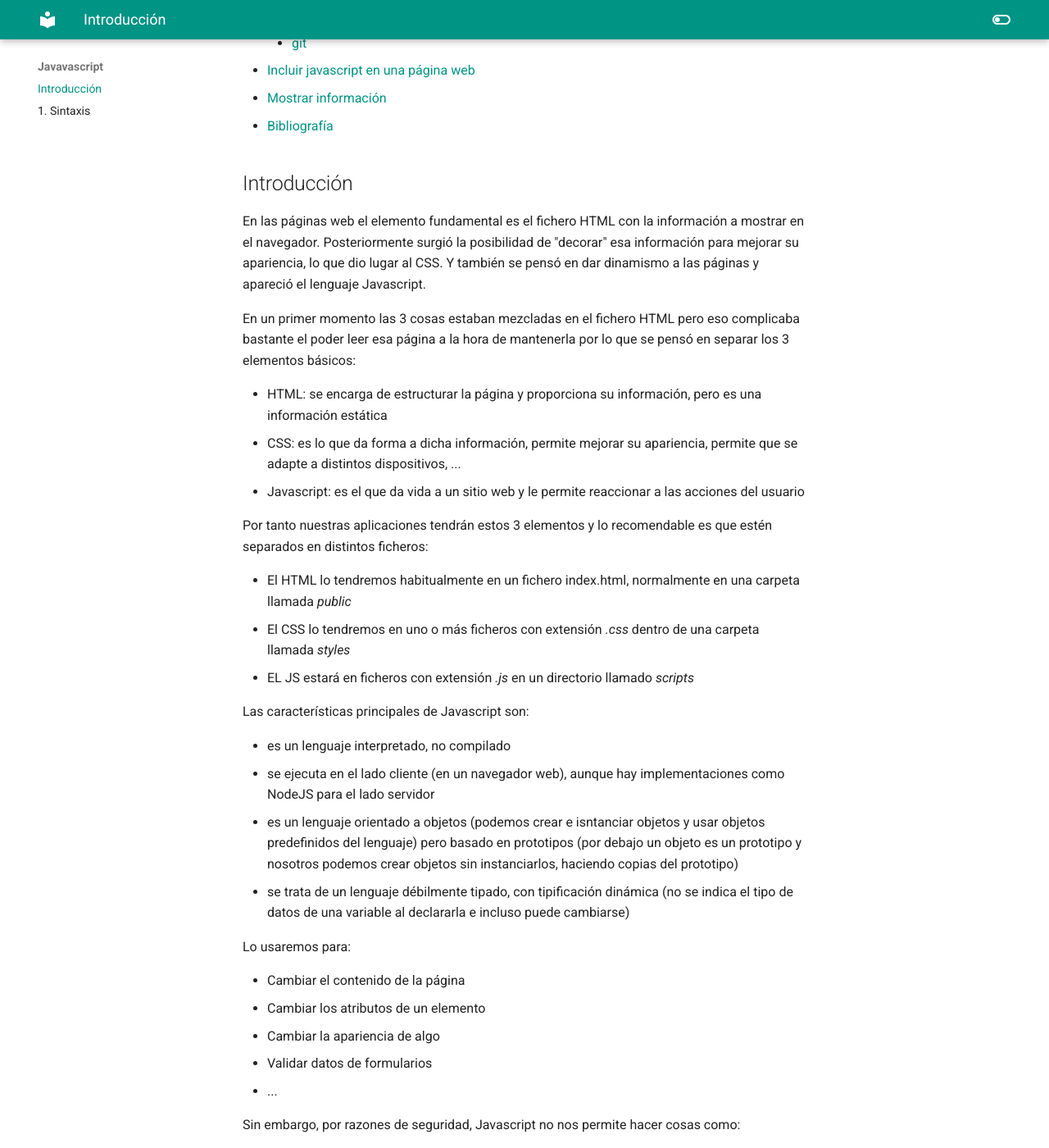
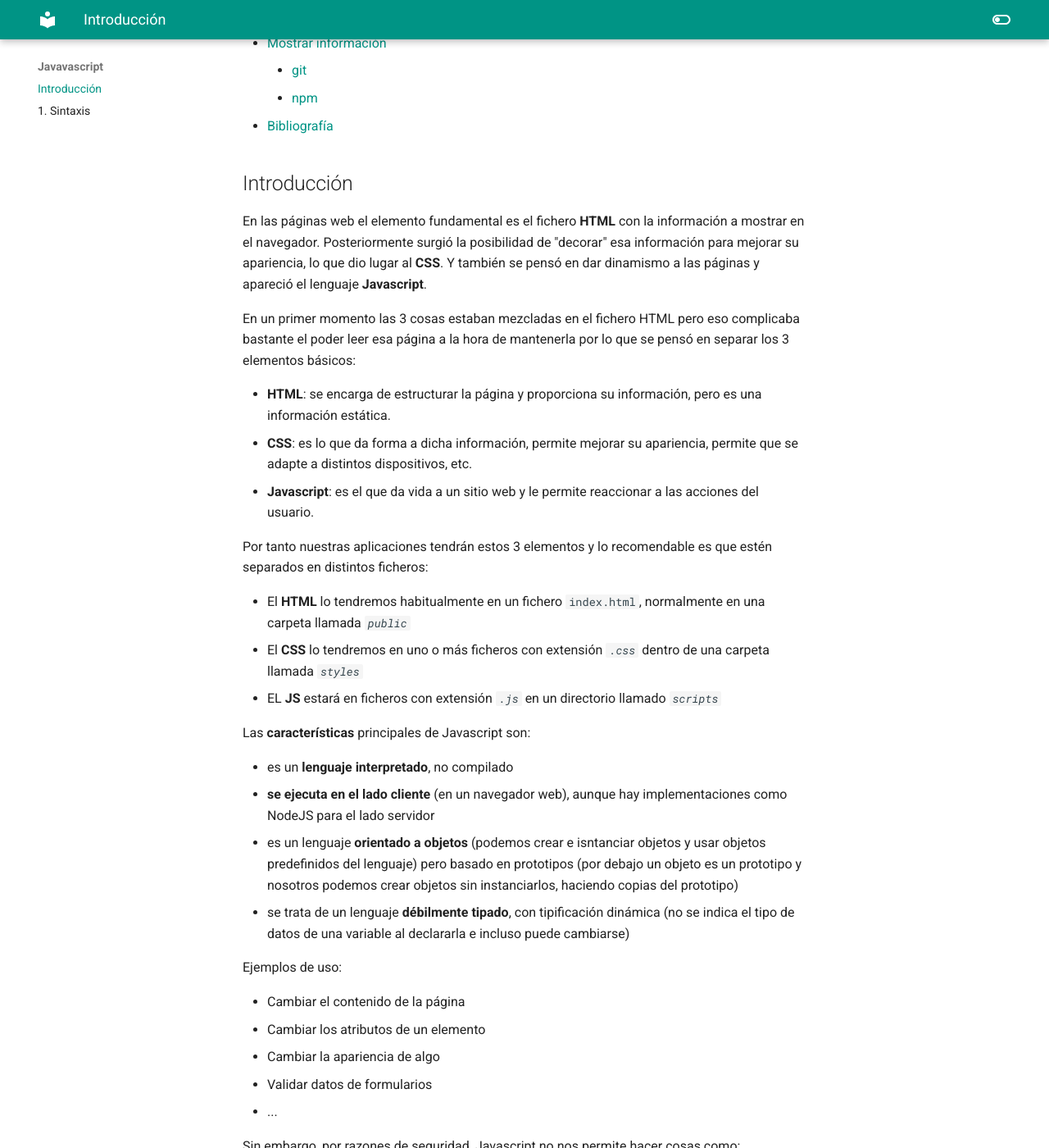
Before and after one commit to jsanvil/dwec2023, an MkDocs documentation site: the page built from docs/01-js/index.md, in a window 1280 px wide and 1400 px high, scrolled down 1354 px. Shown: the whole window at 82% size. Built offline with MkDocs 1.6.1 and Material for MkDocs 9.7.7, drawn with Linux system fonts in a browser that asks for light colours; some of the changed text lies outside the part shown.

Commit message:
intro fixes

````diff
--- a/docs/01-js/index.md
+++ b/docs/01-js/index.md
@@ -31,37 +31,37 @@
     - [La consola del navegador](#la-consola-del-navegador)
     - [Editores](#editores)
     - [Editores on-line](#editores-on-line)
-    - [npm](#npm)
-    - [git](#git)
   - [Incluir javascript en una página web](#incluir-javascript-en-una-página-web)
   - [Mostrar información](#mostrar-información)
+    - [git](#git)
+    - [npm](#npm)
 - [Bibliografía](#bibliografía)
 
 
 ## Introducción
 
-En las páginas web el elemento fundamental es el fichero HTML con la información a mostrar en el navegador. Posteriormente surgió la posibilidad de "decorar" esa información para mejorar su apariencia, lo que dio lugar al CSS. Y también se pensó en dar dinamismo a las páginas y apareció el lenguaje Javascript.
+En las páginas web el elemento fundamental es el fichero **HTML** con la información a mostrar en el navegador. Posteriormente surgió la posibilidad de "decorar" esa información para mejorar su apariencia, lo que dio lugar al **CSS**. Y también se pensó en dar dinamismo a las páginas y apareció el lenguaje **Javascript**.
 
 En un primer momento las 3 cosas estaban mezcladas en el fichero HTML pero eso complicaba bastante el poder leer esa página a la hora de mantenerla por lo que se pensó en separar los 3 elementos básicos:
 
-- HTML: se encarga de estructurar la página y proporciona su información, pero es una información estática
-- CSS: es lo que da forma a dicha información, permite mejorar su apariencia, permite que se adapte a distintos dispositivos, ...
-- Javascript: es el que da vida a un sitio web y le permite reaccionar a las acciones del usuario
+- **HTML**: se encarga de estructurar la página y proporciona su información, pero es una información estática.
+- **CSS**: es lo que da forma a dicha información, permite mejorar su apariencia, permite que se adapte a distintos dispositivos, etc.
+- **Javascript**: es el que da vida a un sitio web y le permite reaccionar a las acciones del usuario.
 
 Por tanto nuestras aplicaciones tendrán estos 3 elementos y lo recomendable es que estén separados en distintos ficheros:
 
-- El HTML lo tendremos habitualmente en un fichero index.html, normalmente en una carpeta llamada _public_
-- El CSS lo tendremos en uno o más ficheros con extensión _.css_ dentro de una carpeta llamada _styles_
-- EL JS estará en ficheros con extensión _.js_ en un directorio llamado _scripts_
+- El **HTML** lo tendremos habitualmente en un fichero `index.html`, normalmente en una carpeta llamada _`public`_
+- El **CSS** lo tendremos en uno o más ficheros con extensión _`.css`_ dentro de una carpeta llamada _`styles`_
+- EL **JS** estará en ficheros con extensión _`.js`_ en un directorio llamado _`scripts`_
 
-Las características principales de Javascript son:
+Las **características** principales de Javascript son:
 
-- es un lenguaje interpretado, no compilado
-- se ejecuta en el lado cliente (en un navegador web), aunque hay implementaciones como NodeJS para el lado servidor
-- es un lenguaje orientado a objetos (podemos crear e isntanciar objetos y usar objetos predefinidos del lenguaje) pero basado en prototipos (por debajo un objeto es un prototipo y nosotros podemos crear objetos sin instanciarlos, haciendo copias del prototipo)
-- se trata de un lenguaje débilmente tipado, con tipificación dinámica (no se indica el tipo de datos de una variable al declararla e incluso puede cambiarse)
+- es un **lenguaje interpretado**, no compilado
+- **se ejecuta en el lado cliente** (en un navegador web), aunque hay implementaciones como NodeJS para el lado servidor
+- es un lenguaje **orientado a objetos** (podemos crear e isntanciar objetos y usar objetos predefinidos del lenguaje) pero basado en prototipos (por debajo un objeto es un prototipo y nosotros podemos crear objetos sin instanciarlos, haciendo copias del prototipo)
+- se trata de un lenguaje **débilmente tipado**, con tipificación dinámica (no se indica el tipo de datos de una variable al declararla e incluso puede cambiarse)
 
-Lo usaremos para:
+Ejemplos de uso:
 
 * Cambiar el contenido de la página
 * Cambiar los atributos de un elemento
@@ -135,34 +135,6 @@
   on <a href="https://codepen.io">CodePen</a>.</span>
 </p>
 <script async src="https://static.codepen.io/assets/embed/ei.js"></script>
-
-### npm
-
-**npm** es el gestor de paquetes del framework Javascript **Node.js** y suele utilizarse en programación *frontend* como gestor de dependencias de la aplicación. Esto significa que será la herramienta que se encargará de descargar y poner a disposición de nuestra aplicación todas las librerías Javascript que vayamos a utilizar, por ejemplo para hacer los tests de nuestros programas (en algunas prácticas haremos o pasaremos tests unitarios ya hechos para comprobar que nuestros programas funcionan correctamente y, sobre todo, que continúan haciéndolo tras realizar alguna modificación en ellos).
-
-Para instalar _npm_ tenemos que instalar _NodeJS_. Podemos instalarlo desde los repositorios como cualquier otro programa (`apt install nodejs`), pero posiblemente nos instalará una versión poco actualizada por lo que es mejor instalarlo desde [NodeSource](https://nodejs.org/es/download/package-manager/#distribuciones-de-linux-basadas-en-debian-y-ubuntu) siguiendo las instrucciones que allí se indican, que básicamente son ejecutar:
-
-```bash
-$ curl -sL https://deb.nodesource.com/setup_X.y | sudo -E bash -
-$ sudo apt-get install -y nodejs
-```
-
-(cambiaremos X.y por la versión que queramos, normalmente la última versión estable).
-
-También podemos descargarlo directamente desde [NodeJS.org](https://nodejs.org/es/download/), descomprimir el paquete e instalarlo (`dpkg -i _nombre_del_paquete_`).
-
-Con eso ya tendremos _npm_ en nuestro equipo. Podemos comprovar la versión que tenemos con:
-
-```bash
-$ npm -v
-```
-
-### git
-
-Usaremos repositorios *git* para la entrega de las prácticas y servirá también para poder realizar el control de versiones. Para instalarlo simplemente habrá que instalar el paquete *git* (`apt install git`).
-
-Podemos gestionar git desde la consola o quien quiera puede instalar una extensión para utilizarlo desde el entorno de programación. En el caso de *Visual Studio Code* lo encontramos en
-[https://code.visualstudio.com/docs/editor/versioncontrol](https://code.visualstudio.com/docs/editor/versioncontrol).
 
 ## Incluir javascript en una página web
 
@@ -188,6 +160,34 @@
 
 Si queremos mostrar una información para depurar nuestro código no utilizaremos _alert(mensaje)_ sino `console.log(mensaje)` o `console.error(mensaje)`. Estas funciones muestran la información pero en la consola del navegador. La diferencia es que _console.error_ la muestra como si fuera un error de *Javascript*.
 
+### git
+
+Usaremos repositorios *git* para la entrega de las prácticas y servirá también para poder realizar el control de versiones. Para instalarlo simplemente habrá que instalar el paquete *git* (`apt install git`).
+
+Podemos gestionar git desde la consola o quien quiera puede instalar una extensión para utilizarlo desde el entorno de programación. En el caso de *Visual Studio Code* lo encontramos en
+[https://code.visualstudio.com/docs/editor/versioncontrol](https://code.visualstudio.com/docs/editor/versioncontrol).
+
+### npm
+
+**npm** es el gestor de paquetes del framework Javascript **Node.js** y suele utilizarse en programación *frontend* como gestor de dependencias de la aplicación. Esto significa que será la herramienta que se encargará de descargar y poner a disposición de nuestra aplicación todas las librerías Javascript que vayamos a utilizar, por ejemplo para hacer los tests de nuestros programas (en algunas prácticas haremos o pasaremos tests unitarios ya hechos para comprobar que nuestros programas funcionan correctamente y, sobre todo, que continúan haciéndolo tras realizar alguna modificación en ellos).
+
+Para instalar _npm_ tenemos que instalar _NodeJS_. Podemos instalarlo desde los repositorios como cualquier otro programa (`apt install nodejs`), pero posiblemente nos instalará una versión poco actualizada por lo que es mejor instalarlo desde [NodeSource](https://nodejs.org/es/download/package-manager/#distribuciones-de-linux-basadas-en-debian-y-ubuntu) siguiendo las instrucciones que allí se indican, que básicamente son ejecutar:
+
+```bash
+$ curl -sL https://deb.nodesource.com/setup_X.y | sudo -E bash -
+$ sudo apt-get install -y nodejs
+```
+
+(cambiaremos X.y por la versión que queramos, normalmente la última versión estable).
+
+También podemos descargarlo directamente desde [NodeJS.org](https://nodejs.org/es/download/), descomprimir el paquete e instalarlo (`dpkg -i _nombre_del_paquete_`).
+
+Con eso ya tendremos _npm_ en nuestro equipo. Podemos comprovar la versión que tenemos con:
+
+```bash
+$ npm -v
+```
+
 # Bibliografía
 
 * Curso "Programación con JavaScript". CEFIRE Xest. Arturo Bernal Mayordomo
````
Also changed, not shown: other parts of docs/01-js/index.md (+5 -5 lines), site/01-js/index.html, 2 other files.
